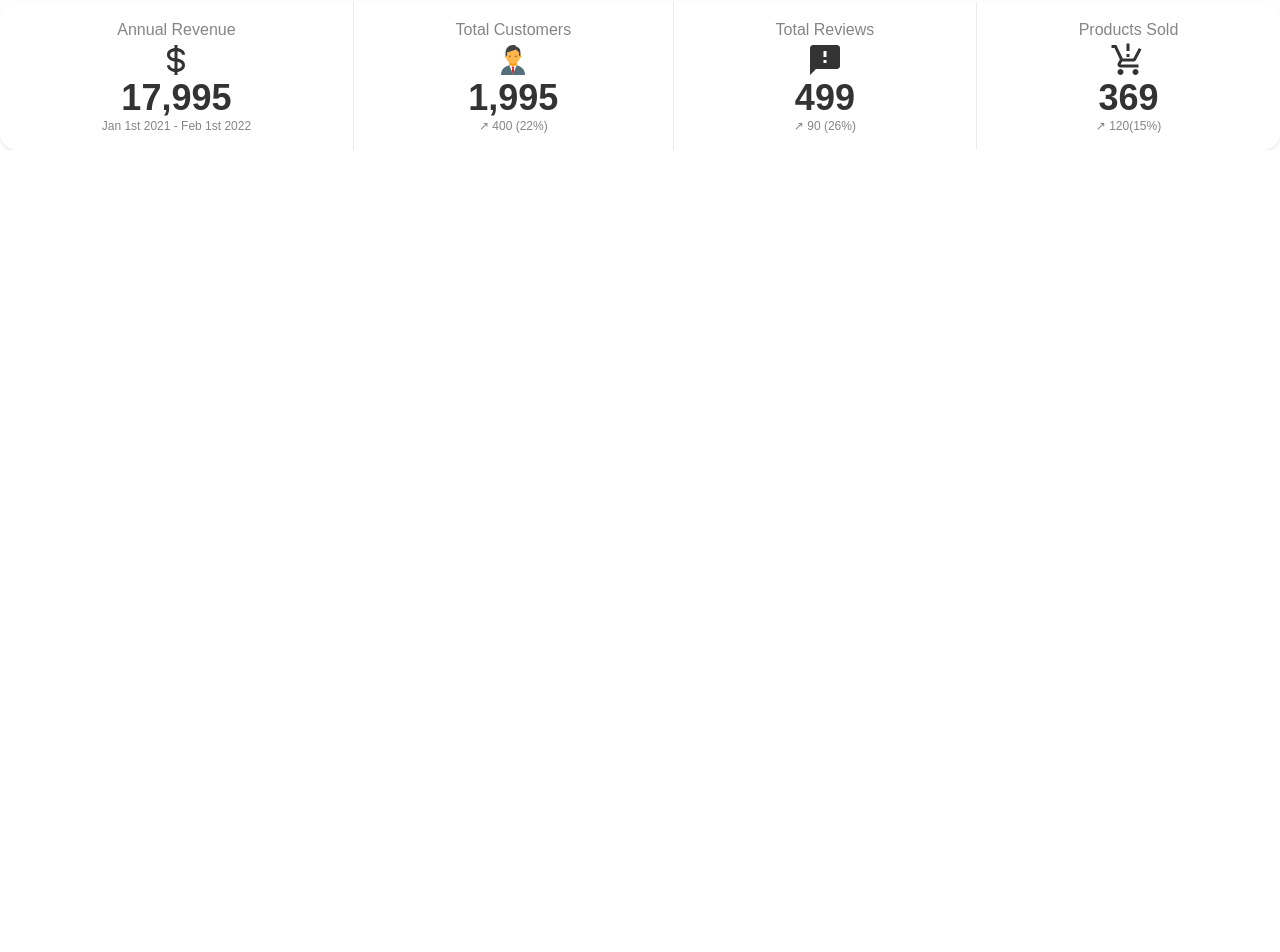
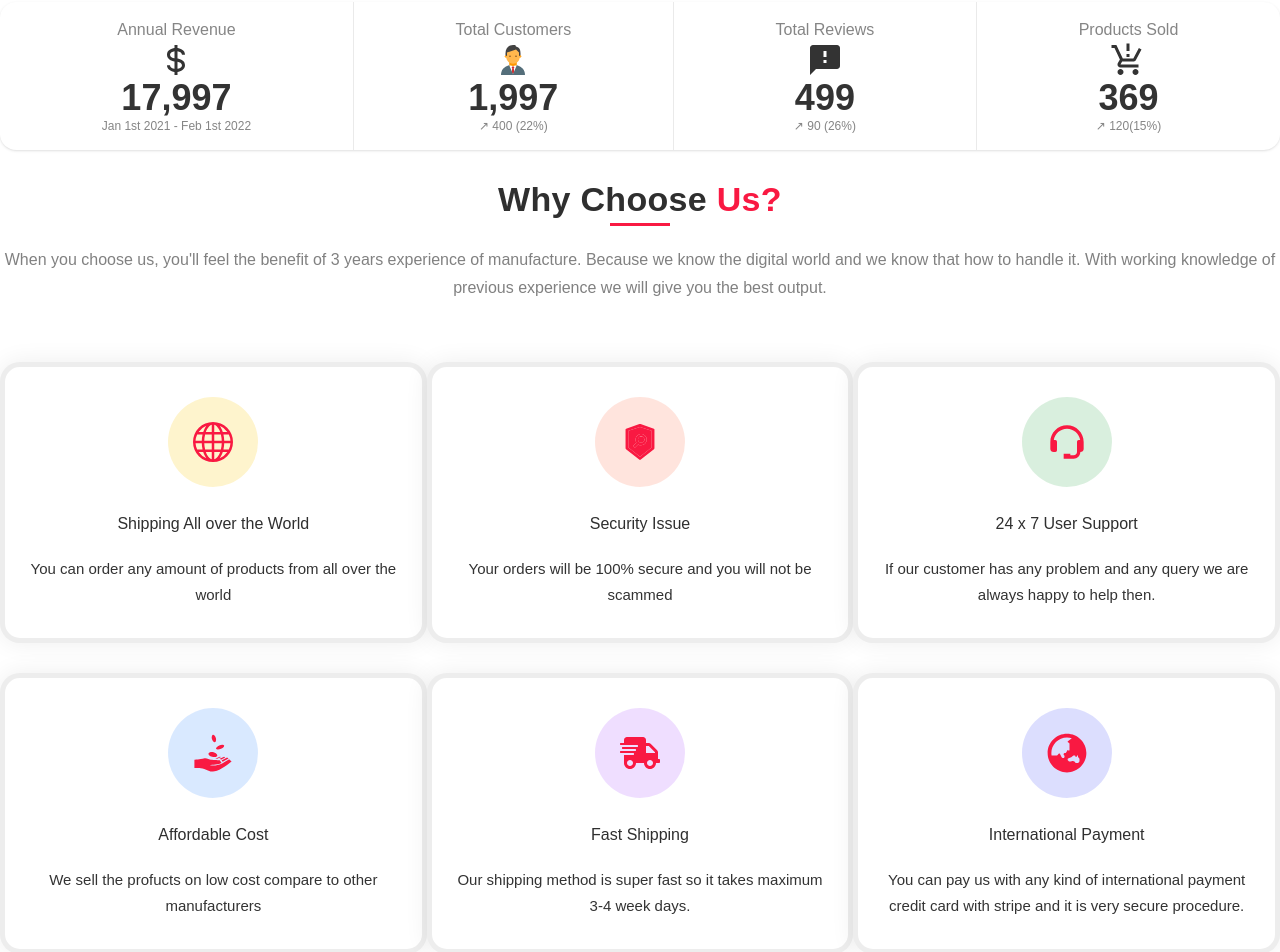
Before and after one commit to mahabubsaki/chicony-electronics-project, a React (Create React App) app: page / in a window 1280 px wide. Shown: the part 946-1898 px from the top of the page. Before the commit the page ends 1096 px from the top, so only its background shows below. Built offline with nearby package versions, Linux system fonts and the light colour scheme; a web font is replaced by a local one.

Commit message:
done feature section

```diff
--- /dev/null
+++ b/src/components/pages/Home/Feature.css
@@ -0,0 +1,118 @@
+span .icon {
+  display: inline-block;
+  text-decoration: none;
+  color: inherit;
+}
+.section-head {
+  margin-bottom: 60px;
+}
+.section-head h4 {
+  position: relative;
+  padding: 0;
+  color: #f91942;
+  line-height: 1;
+  letter-spacing: 0.3px;
+  font-size: 34px;
+  font-weight: 700;
+  text-align: center;
+  text-transform: none;
+  margin-bottom: 30px;
+}
+.section-head h4:before {
+  content: '';
+  width: 60px;
+  height: 3px;
+  background: #f91942;
+  position: absolute;
+  left: 0px;
+  bottom: -10px;
+  right: 0;
+  margin: 0 auto;
+}
+.section-head h4 span {
+  font-weight: 700;
+  padding-bottom: 5px;
+  color: #2f2f2f;
+}
+.section-head p {
+  color: #818181;
+  font-size: 16px;
+  line-height: 28px;
+  text-align: center;
+}
+.item {
+  background: #fff;
+  text-align: center;
+  padding: 30px 25px;
+  -webkit-box-shadow: 0 0px 25px rgba(0, 0, 0, 0.07);
+  box-shadow: 0 0px 25px rgba(0, 0, 0, 0.07);
+  border-radius: 20px;
+  border: 5px solid rgba(0, 0, 0, 0.07);
+  margin-bottom: 30px;
+  -webkit-transition: all 0.5s ease 0;
+  transition: all 0.5s ease 0;
+  transition: all 0.5s ease 0s;
+}
+.item:hover {
+  background: #f91942;
+  box-shadow: 0 8px 20px 0px rgba(0, 0, 0, 0.2);
+  -webkit-transition: all 0.5s ease 0;
+  transition: all 0.5s ease 0;
+  transition: all 0.5s ease 0s;
+}
+.item:hover .item,
+.item:hover span.icon {
+  background: #fff;
+  border-radius: 10px;
+  -webkit-transition: all 0.5s ease 0;
+  transition: all 0.5s ease 0;
+  transition: all 0.5s ease 0s;
+}
+.item:hover h6,
+.item:hover p {
+  color: #fff;
+  -webkit-transition: all 0.5s ease 0;
+  transition: all 0.5s ease 0;
+  transition: all 0.5s ease 0s;
+}
+.item .icon {
+  font-size: 40px;
+  margin-bottom: 25px;
+  color: #f91942;
+  width: 90px;
+  height: 90px;
+  line-height: 96px;
+  border-radius: 50px;
+}
+.item .one {
+  background: rgba(247, 198, 5, 0.2);
+  color: #f91942;
+}
+.item .two {
+  background: rgba(255, 77, 28, 0.15);
+  color: #f91942;
+}
+.item .three {
+  background: rgba(0, 147, 38, 0.15);
+  color: #f91942;
+}
+.item .four {
+  background: rgba(0, 108, 255, 0.15);
+  color: #f91942;
+}
+.item .five {
+  background: rgba(146, 39, 255, 0.15);
+  color: #f91942;
+}
+.item .six {
+  background: rgba(23, 39, 246, 0.15);
+  color: #f91942;
+}
+.item p {
+  font-size: 15px;
+  line-height: 26px;
+}
+.item h6 {
+  margin-bottom: 20px;
+  color: #2f2f2f;
+}
--- /dev/null
+++ b/src/components/pages/Home/Feature.js
@@ -0,0 +1,64 @@
+import React from 'react';
+import './Feature.css'
+import { BsGlobe } from 'react-icons/bs'
+import { AiTwotoneSecurityScan } from 'react-icons/ai'
+import { BiSupport } from 'react-icons/bi'
+import { GiReceiveMoney } from 'react-icons/gi'
+import { FaShippingFast, FaGlobeAsia } from 'react-icons/fa'
+
+const Feature = () => {
+    return (
+        <>
+            <div className="section-head my-8">
+                <h4><span>Why Choose</span> Us?</h4>
+                <p>When you choose us, you'll feel the benefit of 3 years experience of manufacture. Because we know the digital world and we know that how to handle it. With working knowledge of previous experience we will give you the best output.</p>
+            </div>
+            <div className="grid grid-cols-1 sm:grid-cols-2 md:grid-cols-3">
+                <div className="item">
+                    <div className="flex justify-center">
+                        <span className="icon one flex justify-center items-center"><BsGlobe></BsGlobe></span>
+                    </div>
+                    <h6>Shipping All over the World</h6>
+                    <p>You can order any amount of products from all over the world</p>
+                </div>
+                <div className="item">
+                    <div className="flex justify-center">
+                        <span className="icon two flex justify-center items-center"><AiTwotoneSecurityScan></AiTwotoneSecurityScan></span>
+                    </div>
+                    <h6>Security Issue</h6>
+                    <p>Your orders will be 100% secure and you will not be scammed</p>
+                </div>
+                <div className="item">
+                    <div className="flex justify-center">
+                        <span className="icon three flex justify-center items-center"><BiSupport></BiSupport></span>
+                    </div>
+                    <h6>24 x 7 User Support</h6>
+                    <p>If our customer has any problem and any query we are always happy to help then.</p>
+                </div>
+                <div className="item">
+                    <div className="flex justify-center">
+                        <span className="icon four flex justify-center items-center"><GiReceiveMoney></GiReceiveMoney></span>
+                    </div>
+                    <h6>Affordable Cost</h6>
+                    <p>We sell the profucts on low cost compare to other manufacturers</p>
+                </div>
+                <div className="item">
+                    <div className="flex justify-center">
+                        <span className="icon five flex justify-center items-center"><FaShippingFast></FaShippingFast></span>
+                    </div>
+                    <h6>Fast Shipping</h6>
+                    <p>Our shipping method is super fast so it takes maximum 3-4 week days.</p>
+                </div>
+                <div className="item">
+                    <div className="flex justify-center">
+                        <span className="icon six flex justify-center items-center"><FaGlobeAsia></FaGlobeAsia></span>
+                    </div>
+                    <h6>International Payment</h6>
+                    <p>You can pay us with any kind of international payment credit card with stripe and it is very secure procedure.</p>
+                </div>
+            </div>
+        </>
+    );
+};
+
+export default Feature;
--- a/src/components/pages/Home/Home.js
+++ b/src/components/pages/Home/Home.js
@@ -1,5 +1,6 @@
 import React from 'react';
 import Banner from './Banner';
+import Feature from './Feature';
 import Summary from './Summary';
 
 const Home = () => {
@@ -7,6 +8,7 @@ const Home = () => {
         <div>
             <Banner></Banner>
             <Summary></Summary>
+            <Feature></Feature>
         </div>
     );
 };
--- a/tailwind.config.js
+++ b/tailwind.config.js
@@ -5,7 +5,7 @@ module.exports = {
   theme: {
     extend: {
       screens: {
-        'xs': '550px'
+        'xs': '600px'
       }
     },
   },
```
